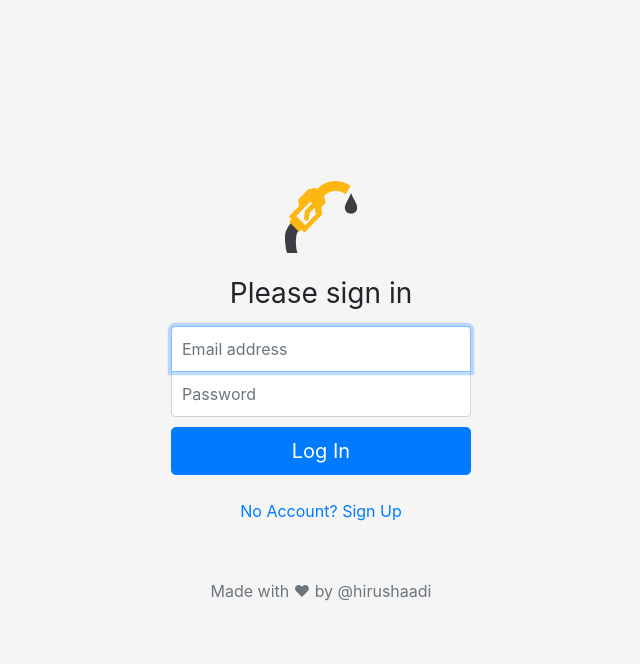
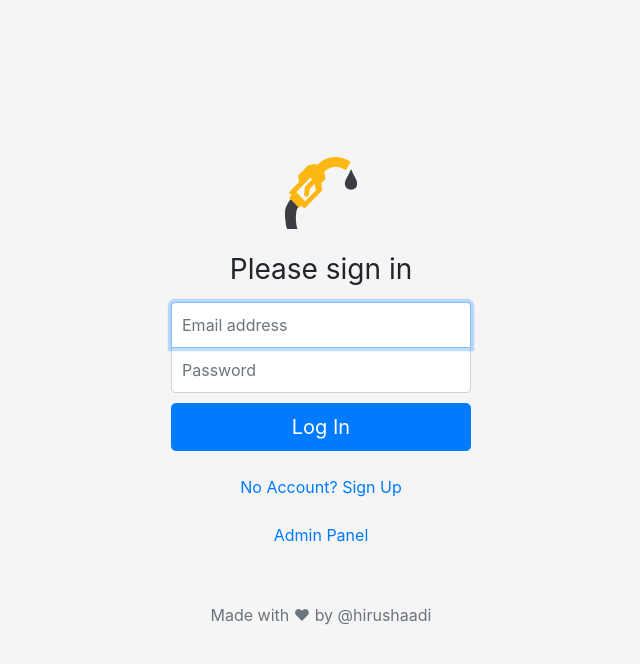
Before and after one commit to hirusha-adi/Fuel-Availability, a Flask app: page /login in a window 1280 px wide. Shown: the top 664 px of the page, without its empty margins (319-959 px from the left). Run offline with Flask 2, Linux system fonts and the light colour scheme; parts of the project's set-up code (start-up, migrations or seed data) failed here and were passed over.

Commit message:
admin panel

```diff
--- a/templates/login.html
+++ b/templates/login.html
@@ -32,6 +32,9 @@
         <a href="{{ url_for('signup') }}">
             No Account? Sign Up
         </a>
+        <br>
+        <br>
+        <a href="{{ url_for('admin_home') }}">Admin Panel</a>
     </label>
     <p class="mt-5 mb-3 text-muted">
         Made with ♥ by @hirushaadi
```
